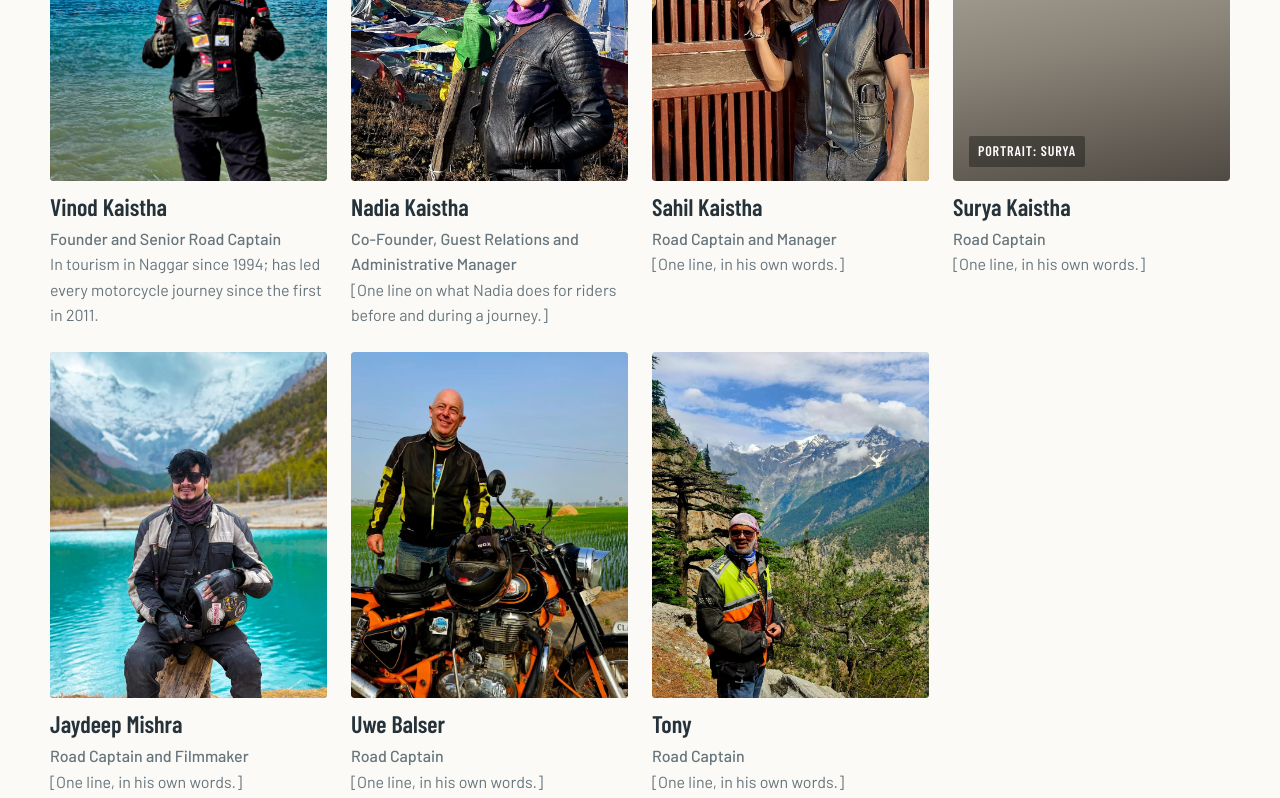
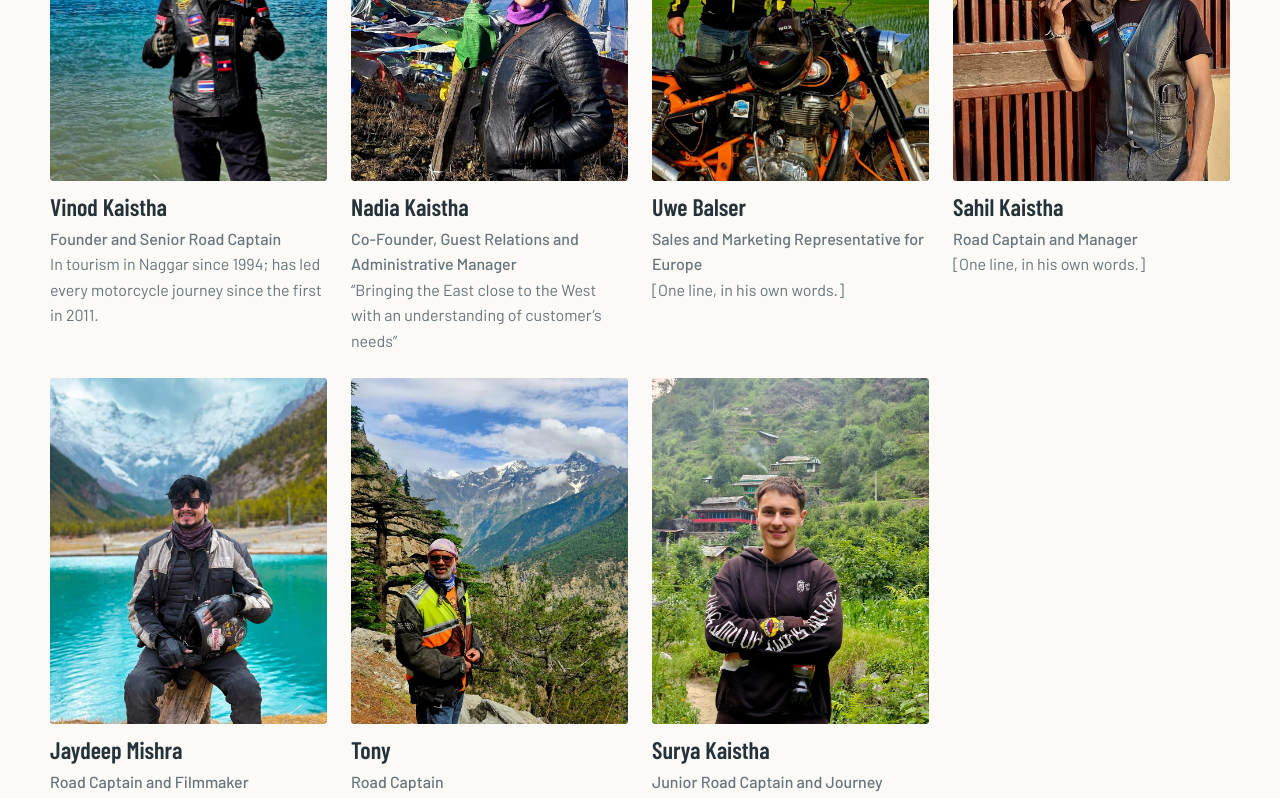
Before and after one commit to rammishra9826-lgtm/Discover-himalayas-final, a Next.js app: page /crew in a window 1280 px wide. Shown: the part 920-1718 px from the top of the page. Built offline with nearby package versions, Linux system fonts and the light colour scheme.

Commit message:
sequesnce

```diff
--- a/app/journeys/page.js
+++ b/app/journeys/page.js
@@ -17,7 +17,7 @@ export default function JourneysPage() {
         src={IMAGES.journeys.hero}
         label="Drone still: group riding toward a pass, early morning"
         kicker="Journeys · 2027"
-        title="Eight journeys"
+        title="journeys"
       />
       <section>
         <div className="wrap">
--- a/data/crew.js
+++ b/data/crew.js
@@ -8,7 +8,12 @@ export const CREW = [
   {
     name: "Nadia Kaistha",
     role: "Co-Founder, Guest Relations and Administrative Manager",
-    line: "[One line on what Nadia does for riders before and during a journey.]",
+    line: "“Bringing the East close to the West with an understanding of customer’s needs” ",
+  },
+  {
+    name: "Uwe Balser",
+    role: " Sales and Marketing Representative for Europe",
+    line: "[One line, in his own words.]",
   },
   {
     name: "Sahil Kaistha",
@@ -16,23 +21,19 @@ export const CREW = [
     line: "[One line, in his own words.]",
   },
   {
-    name: "Surya Kaistha",
-    role: "Road Captain",
-    line: "[One line, in his own words.]",
-  },
-  {
     name: "Jaydeep Mishra",
     role: "Road Captain and Filmmaker",
     line: "[One line, in his own words.]",
   },
-  {
-    name: "Uwe Balser",
-    role: "Road Captain",
-    line: "[One line, in his own words.]",
-  },
+
   {
     name: "Tony",
     role: "Road Captain",
     line: "[One line, in his own words.]",
   },
+   {
+    name: "Surya Kaistha",
+    role: "Junior Road Captain and Journey Manager",
+    line: "[One line, in his own words.]",
+  },
 ];
--- a/data/images.js
+++ b/data/images.js
@@ -48,11 +48,15 @@ export const IMAGES = {
     portraits: [
       "/images/crew/vinod.jpeg",        // Vinod Kaistha
       "/images/crew/nadia.jpeg",        // Nadia Kaistha
+      "/images/crew/Uwe-balser.jpeg",   // Uwe Balser
       "/images/crew/sahil.jpeg",        // Sahil Kaistha
-      null,                             // Surya Kaistha (photo chahiye)
-      "/images/crew/jaydeep.jpeg",      // Jaydeep Mishra
-      "/images/crew/Uwe-balser.jpeg",   // Uwe Balser
-      "/images/crew/tony.jpeg",         // Tony
+       "/images/crew/jaydeep.jpeg",      // Jaydeep Mishra
+       "/images/crew/tony.jpeg",         // Tony
+      "/images/crew/Surya-Kaistha.jpeg", // Surya Kaistha ()
+
+
+
+
     ],
   },
   // journal: key = post "id" in data/posts.js (hero) ; the card picture uses card
```
Also changed, not shown: public/images/crew/Surya-Kaistha.jpeg (added), public/images/home/buttom.jpeg (added).
